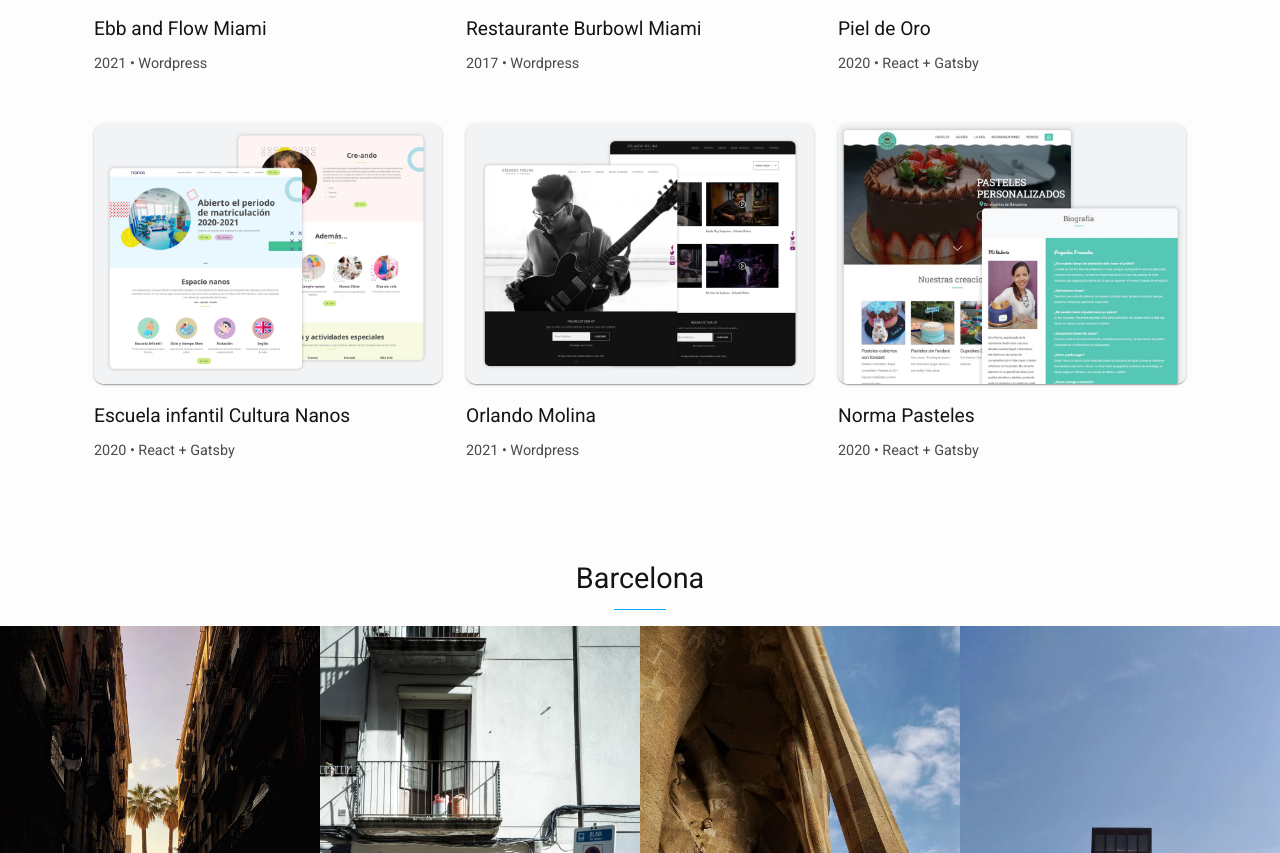
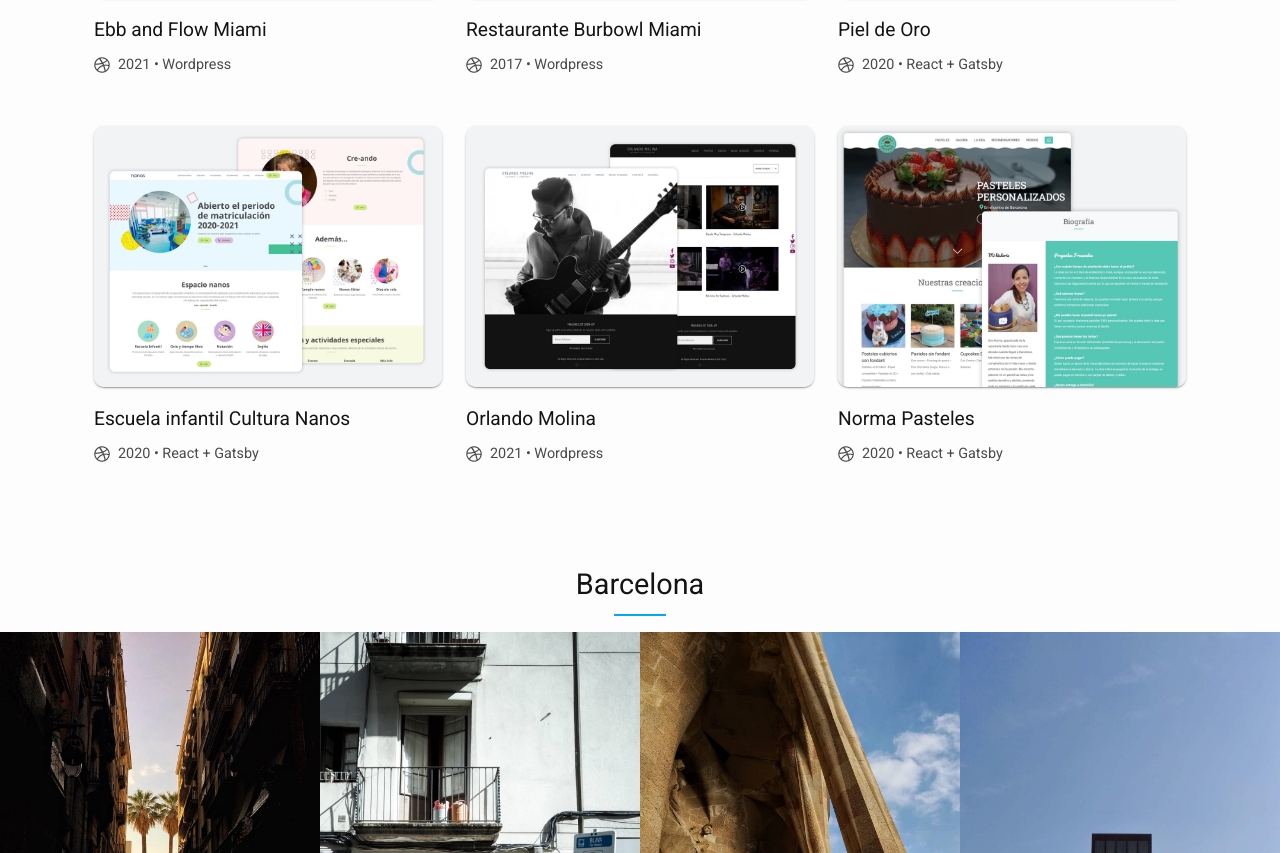
Before and after one commit to waltermazzariol/gatsby-personal-site, a Gatsby site: page / in a window 1280 px wide. Shown: the part 980-1833 px from the top of the page. Built offline with nearby package versions, Linux system fonts and the light colour scheme; Gatsby itself is replaced by a stand-in of ours.

Commit message:
add dribbble icon to portfolio

```diff
--- a/src/assets/styles/GlobalStyles.jsx
+++ b/src/assets/styles/GlobalStyles.jsx
@@ -31,7 +31,7 @@ p{
   margin-right: auto;
 }
 a{
-  text-decoration: none
+  text-decoration: none;
 }
 `
 
--- a/src/components/GridColumn.jsx
+++ b/src/components/GridColumn.jsx
@@ -5,6 +5,13 @@ import Title from "./Title"
 import GridTitle from "./GridTitle"
 import GridSubtitle from "./GridSubtitle"
 import GridImage from "./GridImage"
+
+import styled from "styled-components"
+const Icon = styled.a`
+   i{
+       color: ${props => props.theme.SubtitleColor};
+   }
+`
 
 function GridColumn({ data }) {
     return (
@@ -22,11 +29,14 @@ function GridColumn({ data }) {
                                 {key.name}
                             </a>
                         </GridTitle> : ""}
+                        <div className="d-flex justify-content-start">
+                        <Icon href={key.dribbble} target="_blank" rel="noopener noreferrer"><i className="fab fa-dribbble"></i></Icon>
                         {key.subtitle ? <GridSubtitle>
-                            <a href={key.url} target="_blank" rel="noopener noreferrer">
+                            <a className="ms-2" href={key.url} target="_blank" rel="noopener noreferrer">
                                 {key.subtitle}
                             </a>
                         </GridSubtitle> : ""}
+                        </div>
                     </Col>
                 ) : ""}
             </Row>
--- a/src/components/Title.jsx
+++ b/src/components/Title.jsx
@@ -10,7 +10,7 @@ const Header = styled.h2`
 `
 const Divider = styled.hr`
   background-color: ${props => props.theme.PrimaryColor};
-  height: 2px;
+  height: 2px!important;
   max-width: 3.25rem;
   opacity: 1;
   margin: auto;
--- a/src/data/main.json
+++ b/src/data/main.json
@@ -33,7 +33,8 @@
                     },
                     "name": "Ebb and Flow Miami",
                     "subtitle": "2021 • Wordpress",
-                    "url": "https://ebbandflow.miami"
+                    "url": "https://ebbandflow.miami",
+                    "dribbble":"https://dribbble.com/shots/15414608-Ebb-and-Flow-Miami"
                 },
                 {
                     "fileImage": {
@@ -42,7 +43,8 @@
                     },
                     "name": "Restaurante Burbowl Miami",
                     "subtitle": "2017 • Wordpress",
-                    "url": "https://bur-bowl.com/"
+                    "url": "https://bur-bowl.com/",
+                    "dribbble":"https://dribbble.com/shots/15078633-Burbowl-Restaurant"
                 },
                 {
                     "fileImage": {
@@ -51,7 +53,8 @@
                     },
                     "name": "Piel de Oro",
                     "subtitle": "2020 • React + Gatsby",
-                    "url": "https://ebbandflow.miami/"
+                    "url": "https://pieldeoro.com/",
+                    "dribbble":"https://dribbble.com/shots/15078667-Piel-de-Oro"
                 },
                 {
                     "fileImage": {
@@ -60,7 +63,8 @@
                     },
                     "name": "Escuela infantil Cultura Nanos",
                     "subtitle": "2020 • React + Gatsby",
-                    "url": "http://culturananos.com/"
+                    "url": "http://culturananos.com/",
+                    "dribbble":"https://dribbble.com/shots/15248685-nanos"
                 },
                 {
                     "fileImage": {
@@ -69,7 +73,8 @@
                     },
                     "name": "Orlando Molina",
                     "subtitle": "2021 • Wordpress",
-                    "url": "http://orlandomolina.com/"
+                    "url": "http://orlandomolina.com/",
+                    "dribbble":"https://dribbble.com/shots/15233785-Orlando-Molina-Music-Website"
                 },
                 {
                     "fileImage": {
@@ -78,7 +83,8 @@
                     },
                     "name": "Norma Pasteles",
                     "subtitle": "2020 • React + Gatsby",
-                    "url": "http://normapasteles.com/"
+                    "url": "http://normapasteles.com/",
+                    "dribbble":"https://dribbble.com/shots/15088169-Norma-Pasteles"
                 }
             ],
             "component_type": "GridColumn",
```
Also changed, not shown: changelog.md.
